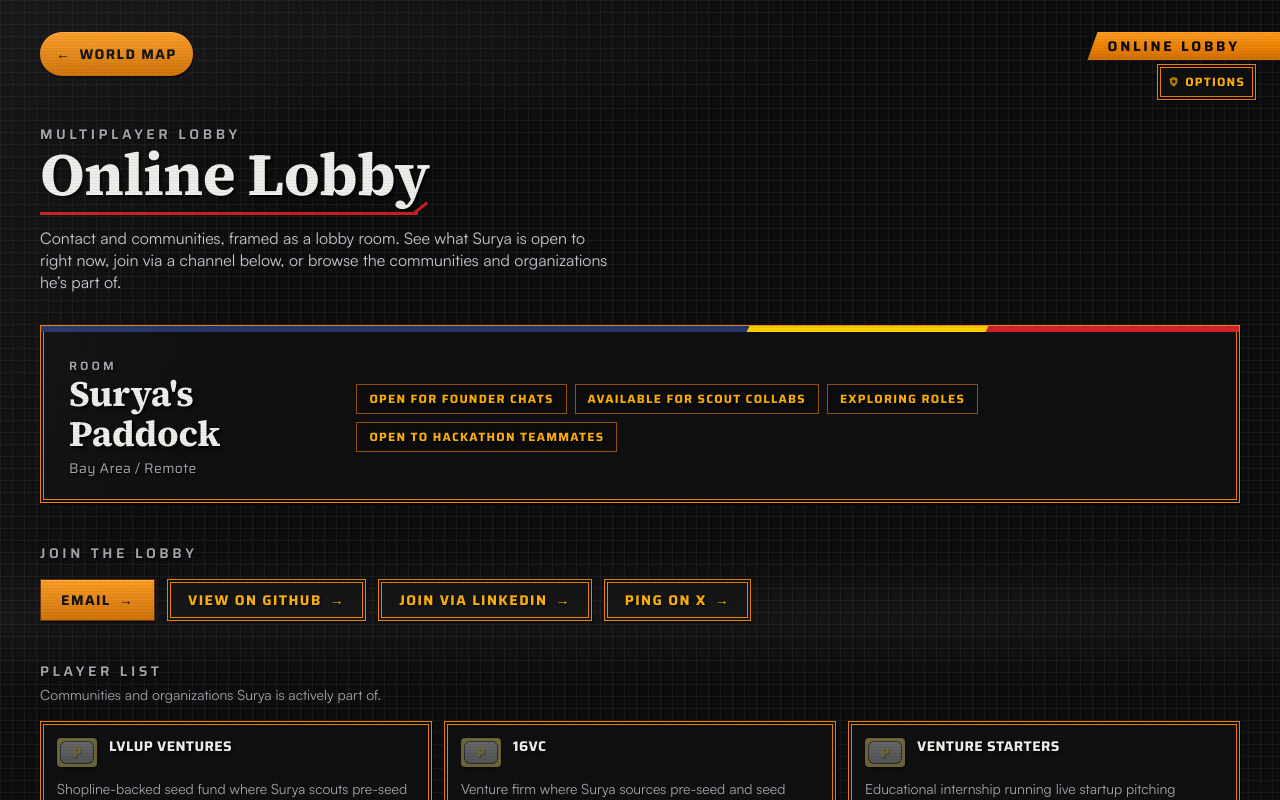
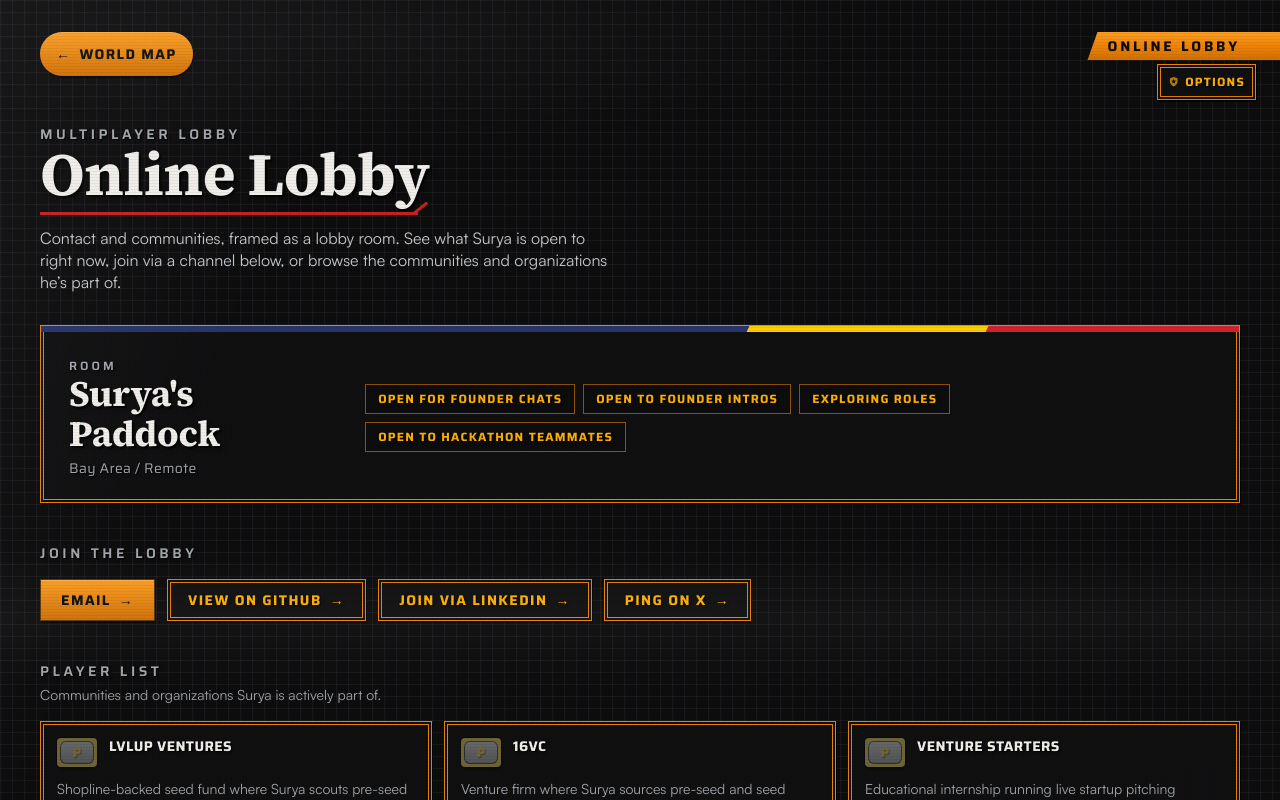
Before and after one commit to Nxver-GitHub/surya-portfolio, a Next.js app: page /lobby in a window 1280 px wide. Shown: the top 800 px of the page. Built offline with nearby package versions, Linux system fonts and the light colour scheme; no server answers.

Commit message:
fix: lobby status chip — scout collabs becomes founder intros

```diff
--- a/content/lobby.ts
+++ b/content/lobby.ts
@@ -39,7 +39,7 @@ export const lobbyRoom: LobbyRoom = {
 
 export const statusChips: readonly StatusChip[] = [
   { label: "Open for founder chats" },
-  { label: "Available for scout collabs" },
+  { label: "Open to founder intros" },
   { label: "Exploring roles" },
   { label: "Open to hackathon teammates" },
 ];
```
